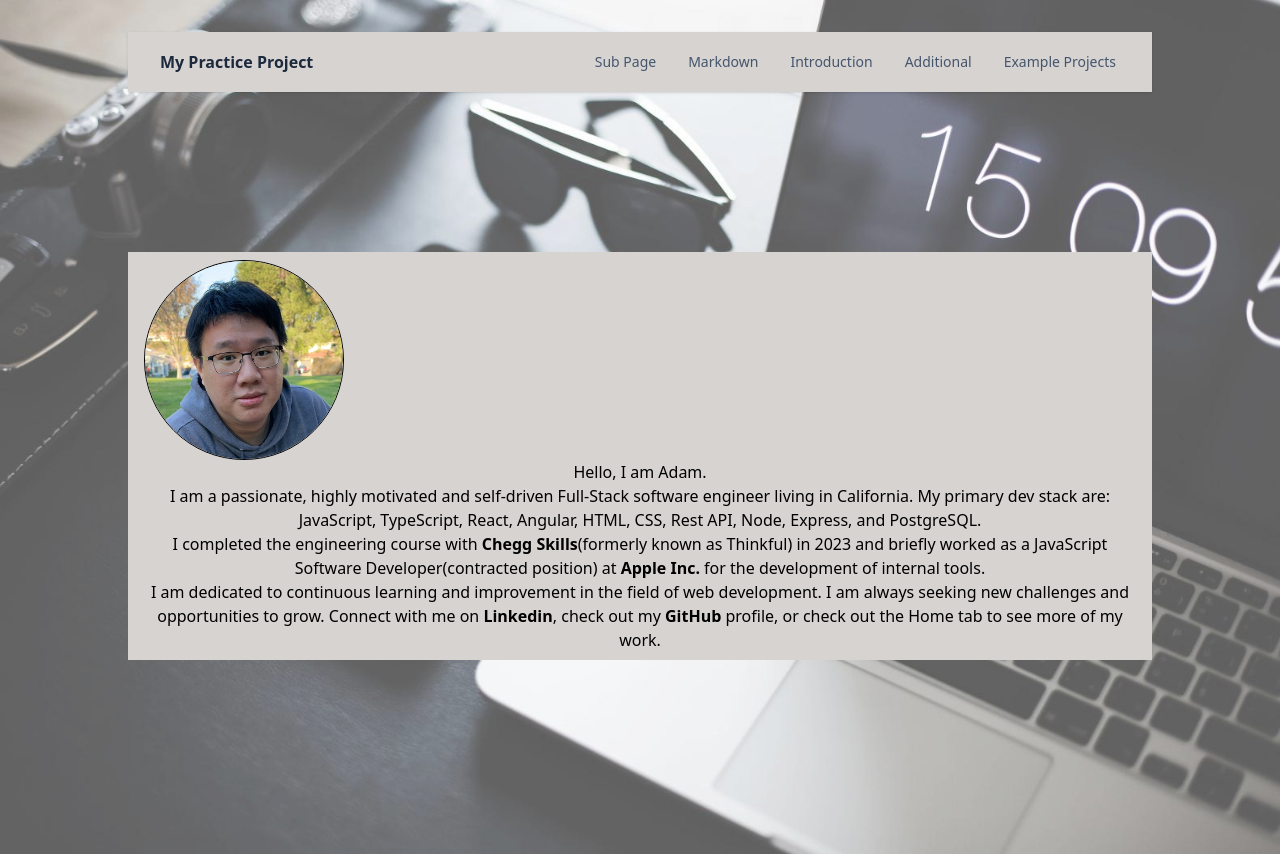
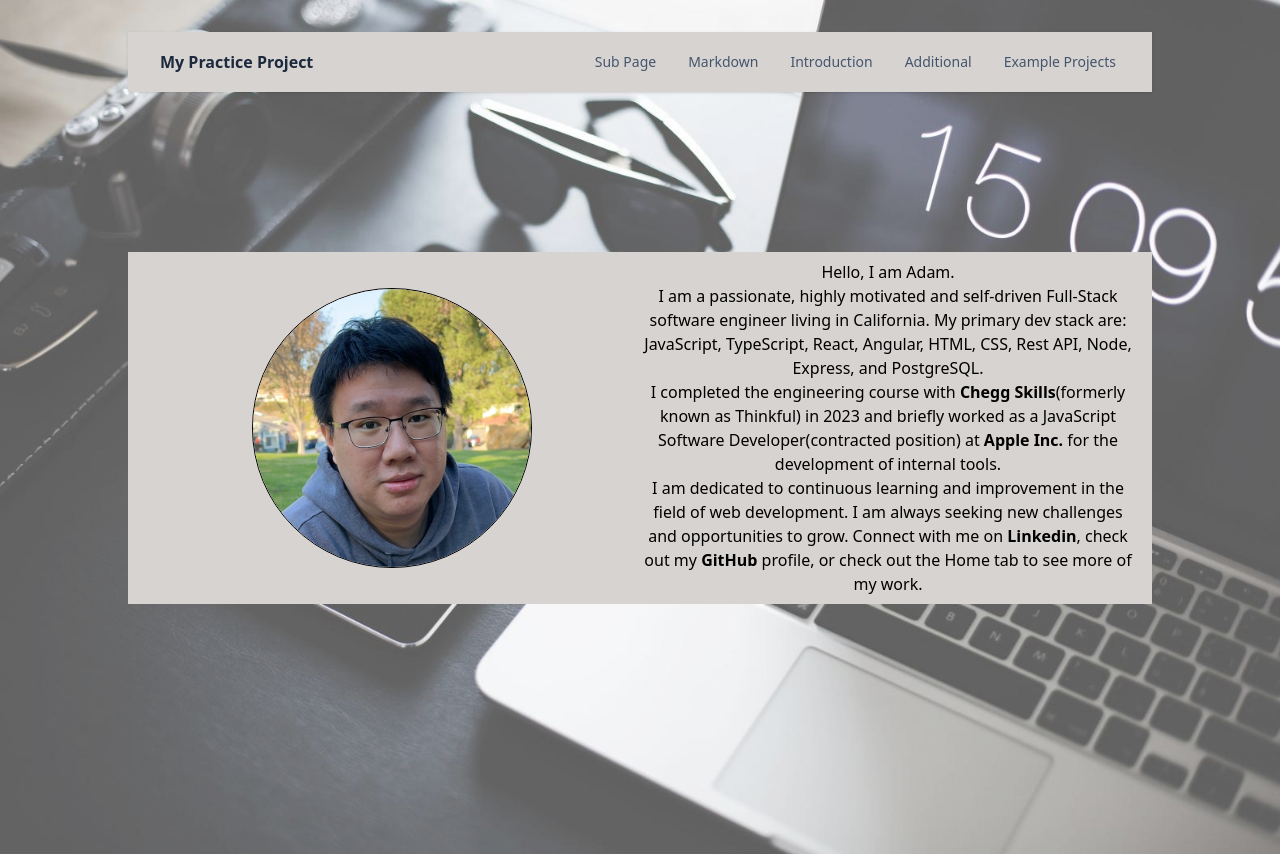
Before and after one commit to adam780930/react-practice, a React (Vite) app: page /introduction in a window 1280 px wide. Built offline with nearby package versions, Linux system fonts and the light colour scheme.

Commit message:
updated styling

```diff
--- a/src/pages/Introduction.jsx
+++ b/src/pages/Introduction.jsx
@@ -5,11 +5,16 @@ import introduction from "../components/markdowndocs/introductions.md";
 function Introduction() {
   return (
     <div>
-
       <div className="bg-stone-block w-full max-w-screen-lg px-4 py-2 mx-auto bg-stone-300">
-        <img src={Portrait} className="w-50 h-50 rounded-full border"></img>
-        <span>Hello, I am Adam.</span>
-        <Markdown>{introduction}</Markdown>
+        <div class="grid grid-cols-2">
+          <div className="m-auto p-auto">
+            <img src={Portrait} className="w-70 h-70 rounded-full border"></img>
+          </div>
+          <div>
+            <span>Hello, I am Adam.</span>
+            <Markdown>{introduction}</Markdown>
+          </div>
+        </div>
       </div>
     </div>
   );
```
